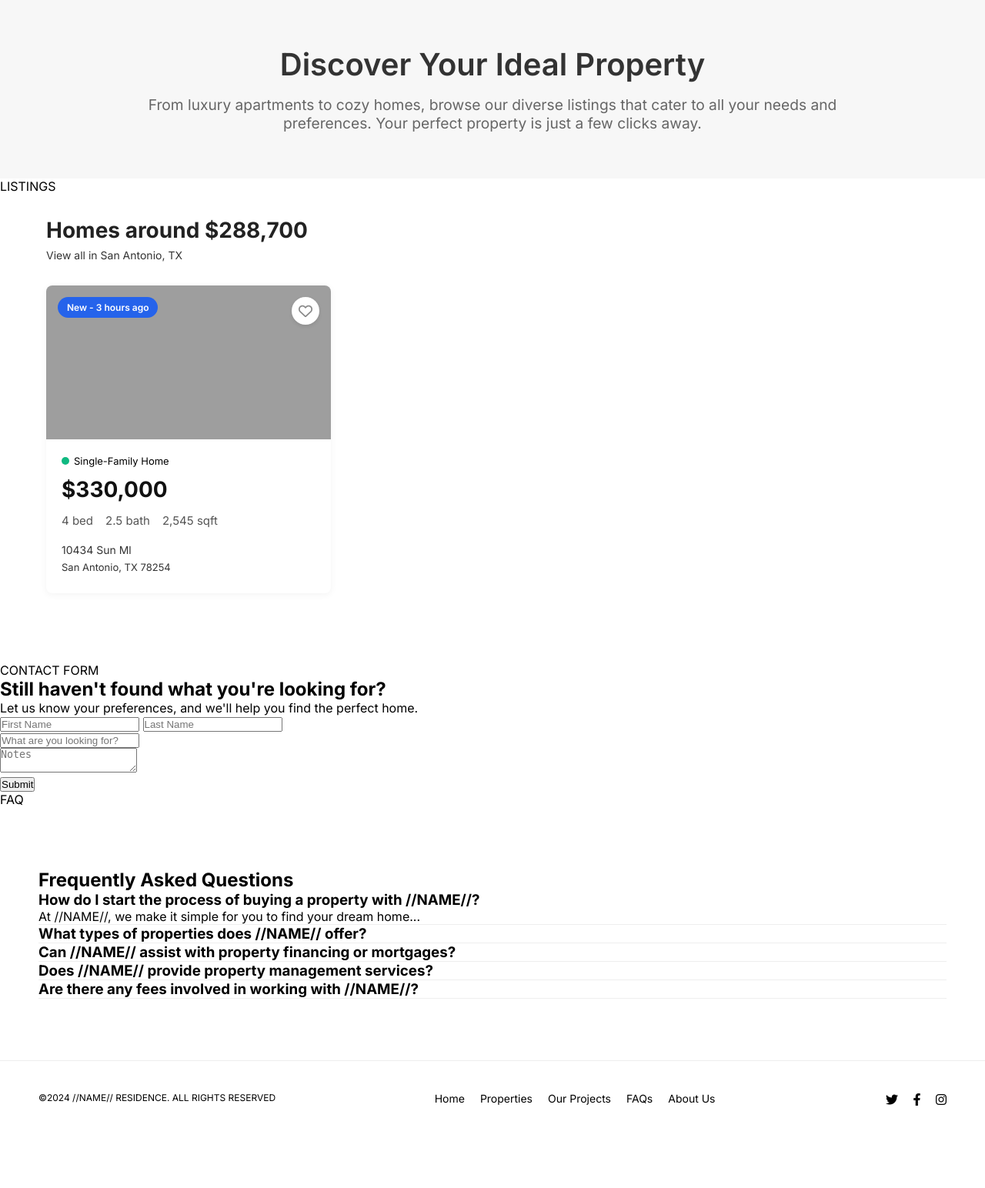
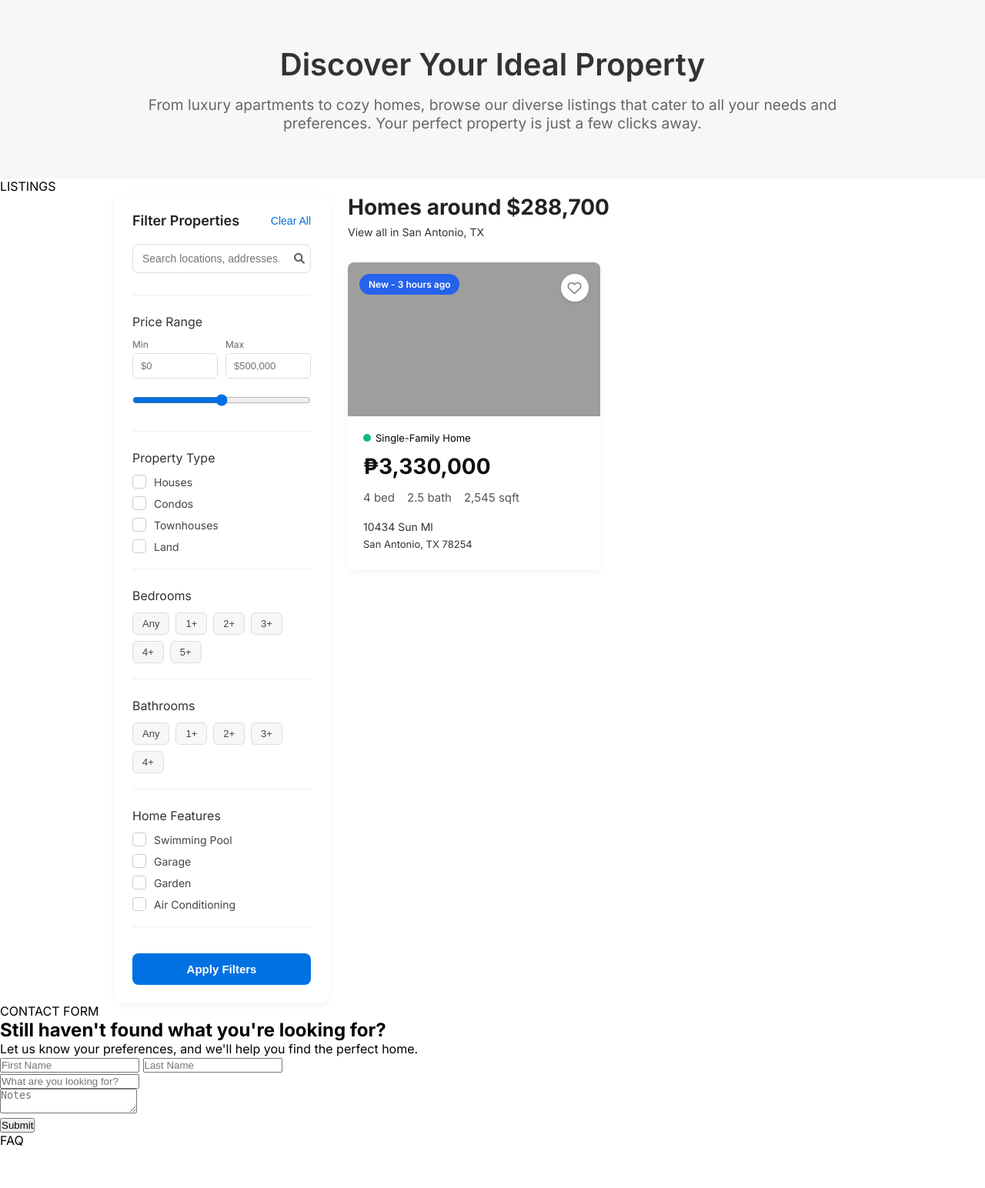
Before and after one commit to jh2n-sc/websys-project, a PHP site: page /buy.php in a window 1280 px wide. Shown: the part 748-2292 px from the top of the page at 77% size. Before the commit the page ends 2185 px from the top, so only its background shows below. Run offline with PHP 8.4, Linux system fonts and the light colour scheme; data that the repository does not hold is empty; grey boxes are pictures that could not be loaded.

Commit message:
buy static category/filter

```diff
--- /dev/null
+++ b/Buy/buy-filter.css
@@ -0,0 +1,279 @@
+.page-container {
+    display: flex;
+    width: 100%;
+    gap: 24px;
+    max-width: 80%;
+    margin: 0 auto;
+    padding: 0 20px;
+    align-items: flex-start;
+}
+
+.main-content {
+    flex: 1;
+    width: 100%;
+}
+
+.main-content section:first-child {
+    margin-top: 0;
+}
+
+.property-grid {
+    margin-top: 20px;
+}
+
+.container {
+    width: 100%;
+    padding: 0;
+    margin: 0;
+}
+
+section {
+    margin-top: 0;
+    padding-top: 0;
+}
+
+.filters-sidebar {
+    width: 280px;
+    flex-shrink: 0;
+    background-color: white;
+    border-radius: 12px;
+    box-shadow: 0 2px 10px rgba(0, 0, 0, 0.05);
+    padding: 24px;
+    height: fit-content;
+    position: sticky;
+    top: 20px;
+    margin-top: 0;
+}
+
+
+.filters-header {
+    display: flex;
+    justify-content: space-between;
+    align-items: center;
+    margin-bottom: 20px;
+}
+
+.filters-header h3 {
+    margin: 0;
+    font-size: 18px;
+    font-weight: 600;
+    color: #222;
+}
+
+.clear-filters-btn {
+    background: none;
+    border: none;
+    color: #0071e3;
+    font-size: 14px;
+    font-weight: 500;
+    cursor: pointer;
+    padding: 0;
+}
+
+.clear-filters-btn:hover {
+    text-decoration: underline;
+}
+
+/* Filter Sections */
+.filter-section {
+    margin-bottom: 24px;
+    border-bottom: 1px solid #eee;
+    padding-bottom: 20px;
+}
+
+.filter-section:last-child {
+    border-bottom: none;
+}
+
+.filter-title {
+    font-size: 16px;
+    font-weight: 500;
+    color: #333;
+    margin-top: 0;
+    margin-bottom: 12px;
+}
+
+/* Search Box */
+.search-container {
+    position: relative;
+    display: flex;
+    margin-bottom: 8px;
+}
+
+#property-search {
+    width: 100%;
+    padding: 10px 40px 10px 12px;
+    border: 1px solid #ddd;
+    border-radius: 8px;
+    font-size: 14px;
+    transition: border-color 0.3s;
+}
+
+#property-search:focus {
+    border-color: #0071e3;
+    outline: none;
+}
+
+.search-btn {
+    position: absolute;
+    right: 8px;
+    top: 50%;
+    transform: translateY(-50%);
+    background: none;
+    border: none;
+    font-size: 14px;
+    color: #666;
+    cursor: pointer;
+}
+
+/* Price Range */
+.price-inputs {
+    display: flex;
+    gap: 10px;
+    margin-bottom: 12px;
+}
+
+.price-input {
+    flex: 1;
+}
+
+.price-input label {
+    display: block;
+    font-size: 12px;
+    color: #666;
+    margin-bottom: 4px;
+}
+
+.price-input input {
+    width: 100%;
+    padding: 8px 10px;
+    border: 1px solid #ddd;
+    border-radius: 6px;
+    font-size: 13px;
+}
+
+.range-slider {
+    padding: 8px 0;
+}
+
+#price-range {
+    width: 100%;
+    accent-color: #0071e3;
+}
+
+/* Checkbox Styles */
+.checkbox-group {
+    display: flex;
+    flex-direction: column;
+    gap: 10px;
+}
+
+.checkbox-label {
+    display: flex;
+    align-items: center;
+    font-size: 14px;
+    color: #444;
+    cursor: pointer;
+    user-select: none;
+}
+
+.checkbox-label input {
+    position: absolute;
+    opacity: 0;
+    height: 0;
+    width: 0;
+}
+
+.checkbox-custom {
+    height: 18px;
+    width: 18px;
+    background-color: #fff;
+    border: 1px solid #ccc;
+    border-radius: 4px;
+    margin-right: 10px;
+    display: flex;
+    align-items: center;
+    justify-content: center;
+    transition: all 0.2s;
+}
+
+.checkbox-custom::after {
+    content: "";
+    display: none;
+    width: 5px;
+    height: 10px;
+    border: solid white;
+    border-width: 0 2px 2px 0;
+    transform: rotate(45deg);
+}
+
+.checkbox-label input:checked ~ .checkbox-custom {
+    background-color: #0071e3;
+    border-color: #0071e3;
+}
+
+.checkbox-label input:checked ~ .checkbox-custom::after {
+    display: block;
+}
+
+/* Button Groups */
+.button-group {
+    display: flex;
+    flex-wrap: wrap;
+    gap: 8px;
+}
+
+.filter-btn {
+    background-color: #f7f7f7;
+    border: 1px solid #ddd;
+    border-radius: 6px;
+    padding: 6px 12px;
+    font-size: 13px;
+    font-weight: 500;
+    color: #444;
+    cursor: pointer;
+    transition: all 0.2s;
+}
+
+.filter-btn:hover {
+    border-color: #bbb;
+}
+
+.filter-btn.active {
+    background-color: #0071e3;
+    border-color: #0071e3;
+    color: white;
+}
+
+/* Apply Filters Button */
+.apply-filters-btn {
+    width: 100%;
+    background-color: #0071e3;
+    color: white;
+    border: none;
+    border-radius: 8px;
+    padding: 12px;
+    font-size: 15px;
+    font-weight: 600;
+    cursor: pointer;
+    transition: background-color 0.3s;
+    margin-top: 10px;
+}
+
+.apply-filters-btn:hover {
+    background-color: #005bb5;
+}
+
+/* Responsive Design */
+@media (max-width: 768px) {
+    .page-container {
+        flex-direction: column;
+        padding: 0 12px;
+    }
+
+    .filters-sidebar {
+        width: 100%;
+        position: static;
+        margin-bottom: 20px;
+    }
+}
--- a/Buy/buy.js
+++ b/Buy/buy.js
@@ -54,4 +54,5 @@
     });
 });
 
+
 });
--- a/Buy/buy.php
+++ b/Buy/buy.php
@@ -18,6 +18,7 @@
     <link rel="stylesheet" href="buy.css">
     <link rel="stylesheet" href="buy-listing.css">
     <link rel="stylesheet" href="popover.css">
+    <link rel="stylesheet" href="buy-filter.css">
 </head>
 
 <body>
@@ -85,12 +86,135 @@
 
 LISTINGS
     <!-- LISTINGS -->
-    <div class="property-cards">
+    <div class="page-container">
+        <!-- New filter sidebar -->
+        <aside class="filters-sidebar">
+            <div class="filters-header">
+                <h3>Filter Properties</h3>
+                <button id="clear-filters" class="clear-filters-btn">Clear All</button>
             </div>
-    </section>
+
+            <!-- Search Box -->
+            <div class="filter-section">
+                <div class="search-container">
+                    <input type="text" id="property-search" placeholder="Search locations, addresses...">
+                    <button class="search-btn">
+                        <i class="fas fa-search"></i>
+                    </button>
+                </div>
+            </div>
+
+        <!-- Price Range -->
+        <div class="filter-section">
+            <h4 class="filter-title">Price Range</h4>
+            <div class="price-inputs">
+                <div class="price-input">
+                    <label for="min-price">Min</label>
+                    <input type="text" id="min-price" placeholder="$0">
+                </div>
+                <div class="price-input">
+                    <label for="max-price">Max</label>
+                    <input type="text" id="max-price" placeholder="No Max">
+                </div>
+            </div>
+            <div class="range-slider">
+                <input type="range" id="price-range" min="0" max="1000000" step="10000" value="500000">
+            </div>
+        </div>
+
+        <!-- Property Type -->
+        <div class="filter-section">
+            <h4 class="filter-title">Property Type</h4>
+            <div class="checkbox-group">
+                <label class="checkbox-label">
+                    <input type="checkbox" name="property-type" value="house">
+                    <span class="checkbox-custom"></span>
+                    Houses
+                </label>
+                <label class="checkbox-label">
+                    <input type="checkbox" name="property-type" value="condo">
+                    <span class="checkbox-custom"></span>
+                    Condos
+                </label>
+                <label class="checkbox-label">
+                    <input type="checkbox" name="property-type" value="townhouse">
+                    <span class="checkbox-custom"></span>
+                    Townhouses
+                </label>
+                <label class="checkbox-label">
+                    <input type="checkbox" name="property-type" value="land">
+                    <span class="checkbox-custom"></span>
+                    Land
+                </label>
+            </div>
+        </div>
+
+        <!-- Bedrooms -->
+        <div class="filter-section">
+            <h4 class="filter-title">Bedrooms</h4>
+            <div class="button-group">
+                <button class="filter-btn">Any</button>
+                <button class="filter-btn">1+</button>
+                <button class="filter-btn">2+</button>
+                <button class="filter-btn">3+</button>
+                <button class="filter-btn">4+</button>
+                <button class="filter-btn">5+</button>
+            </div>
+        </div>
+
+        <!-- Bathrooms -->
+        <div class="filter-section">
+            <h4 class="filter-title">Bathrooms</h4>
+            <div class="button-group">
+                <button class="filter-btn">Any</button>
+                <button class="filter-btn">1+</button>
+                <button class="filter-btn">2+</button>
+                <button class="filter-btn">3+</button>
+                <button class="filter-btn">4+</button>
+            </div>
+        </div>
+
+        <!-- Home Features -->
+        <div class="filter-section">
+            <h4 class="filter-title">Home Features</h4>
+            <div class="checkbox-group">
+                <label class="checkbox-label">
+                    <input type="checkbox" name="features" value="pool">
+                    <span class="checkbox-custom"></span>
+                    Swimming Pool
+                </label>
+                <label class="checkbox-label">
+                    <input type="checkbox" name="features" value="garage">
+                    <span class="checkbox-custom"></span>
+                    Garage
+                </label>
+                <label class="checkbox-label">
+                    <input type="checkbox" name="features" value="garden">
+                    <span class="checkbox-custom"></span>
+                    Garden
+                </label>
+                <label class="checkbox-label">
+                    <input type="checkbox" name="features" value="aircon">
+                    <span class="checkbox-custom"></span>
+                    Air Conditioning
+                </label>
+            </div>
+        </div>
+
+        <!-- Apply Filters Button -->
+        <button class="apply-filters-btn">Apply Filters</button>
+    </aside>
+
+
+
+
+
+
+
+
+
 
         <main class="container">
-        <!-- Properties around $288,700 -->
         <section>
             <div class="section-header">
                 <h2>Homes around $288,700</h2>
@@ -163,7 +287,7 @@
                         <div class="property-type-indicator"></div>
                         <span>Single-Family Home</span>
                     </div>
-                    <div class="property-price">$330,000</div>
+                    <div class="property-price">₱3,330,000</div>
                     <div class="property-specs">
                         <span>4 bed</span>
                         <span>2.5 bath</span>
@@ -240,6 +364,7 @@
         </div>
     </div>
 </div>
+</div>
 
 CONTACT FORM
     <!-- CONTACT SECTION -->
@@ -309,6 +434,7 @@
 
     <script src="buy.js"></script>
     <script src="popover.js"></script>
+    <script src="buy-filter.js"></script>
 
 
 
--- a/Home/home.html
+++ b/Home/home.html
@@ -33,7 +33,7 @@
                 </li>
                 <li><a href="/websysprojbuynsell/websys-project/Home/home.html">Home</a></li>
                 <li><a href="/websysprojbuynsell/websys-project/Buy/buy.php">Buy</a></li>
-                <li><a href="/websysprojbuynsell/websys-project/Sell/sell.html"">Sell</a></li>
+                <li><a href="/websysprojbuynsell/websys-project/Sell/sell.php">Sell</a></li>
                 <li><a href="#">About Us</a></li>
             </ul>
         </nav>
```
Also changed, not shown: Buy/buy-filter.js (added, +83 -0 lines). Lines whose indentation alone changed are shown as unchanged.
